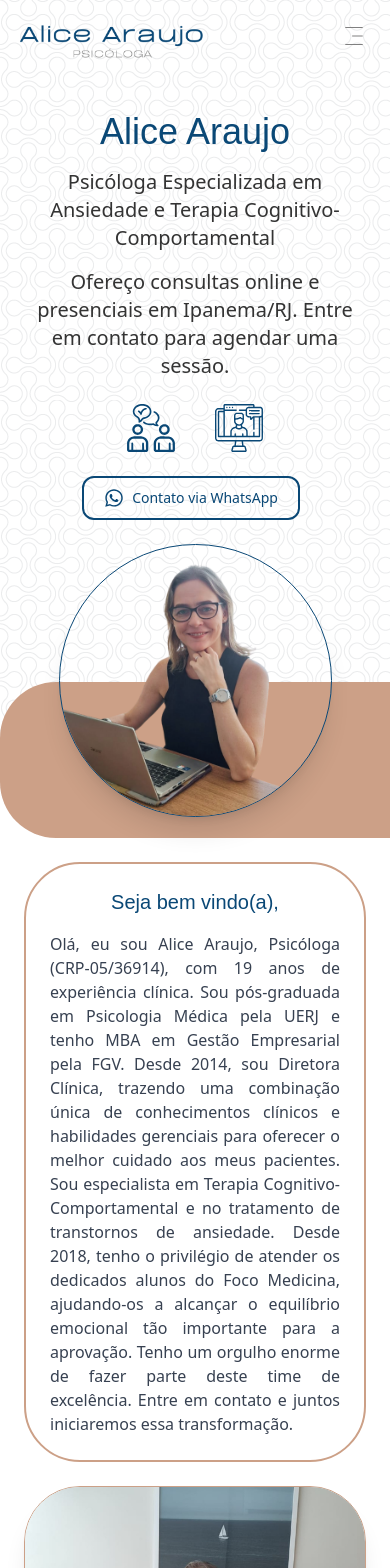
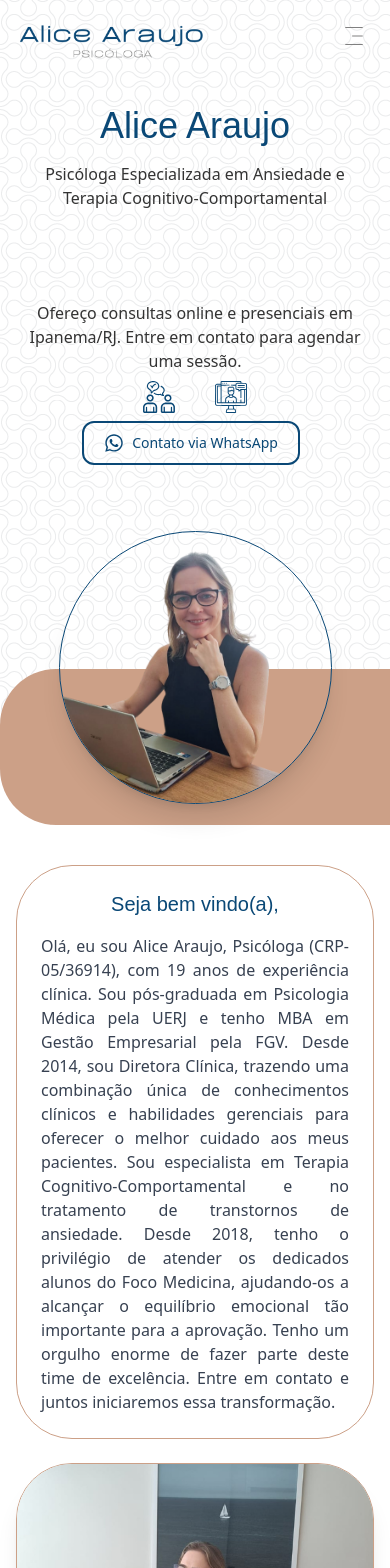
Before and after one commit to nullbr/alice-psychologist, a React (Vite) app: page / in a window 390 px wide. Shown: the top 1568 px of the page. Built offline with nearby package versions, Linux system fonts and the light colour scheme; a web font is replaced by a local one; what tailwindcss-debug-screens would draw is missing.

Commit message:
adjusting mobile layout

```diff
--- a/src/components/About.tsx
+++ b/src/components/About.tsx
@@ -2,7 +2,7 @@ import AboutImg from "../assets/about.png";
 
 const About = () => {
   return (
-    <section id="about" className="m-6 lg:m-10">
+    <section id="about" className="mx-4 mt-10">
       <article className="flex flex-col-reverse lg:flex-row justify-center items-center gap-6 lg:gap-10 text-center lg:h-[600px] xl:h-[700px] max-w-7xl mx-auto">
         <img
           src={AboutImg}
@@ -10,7 +10,7 @@ const About = () => {
           className="w-auto h-auto lg:h-full md:max-w-full rounded-7xl border border-brown-500 shadow-xl"
         />
 
-        <div className="border-2 rounded-7xl border-brown-500 p-6 lg:p-10 h-full flex flex-col items-center justify-center">
+        <div className="border rounded-7xl border-brown-500 p-6 lg:p-10 h-full flex flex-col items-center justify-center">
           <h1 className="text-xl lg:text-2xl xl:text-3xl mb-4 xl:mb-8">
             Seja bem vindo(a),
           </h1>
--- a/src/components/Contact.tsx
+++ b/src/components/Contact.tsx
@@ -1,6 +1,6 @@
 const Contact = () => {
   return (
-    <section id="contact" className="section-offset">
+    <section id="contact">
       <div className="max-w-3xl mx-auto px-6 py-10">
         <h2 className="mb-6 text-center">Onde Encontrar-me</h2>
         <p className="text-lg text-gray-700 mb-10 text-center">
--- a/src/components/Hero.tsx
+++ b/src/components/Hero.tsx
@@ -9,30 +9,30 @@ const Hero = () => {
       id="hero"
       className="bg-outline-pattern rounded-bl-7xl text-gray-600"
     >
-      <article className="flex flex-col lg:flex-row gap-6 lg:gap-10 text-center md:text-xl -mb-[45vw] md:-mb-80 max-w-7xl mx-auto px-6 pb-10 pt-28">
-        <div className="flex flex-col gap-4 lg:gap-0 lg:justify-around max-w-[500px] mx-auto">
+      <article className="flex flex-col lg:flex-row gap-6 lg:gap-10 text-center md:text-xl -mb-[45vw] md:-mb-80 max-w-7xl mx-auto px-6 pb-10 pt-16 sm:pt-28 h-[100svh] sm:h-auto">
+        <div className="flex flex-col gap-2 sm:gap-4 lg:gap-0 h-full justify-around sm:justify-normal lg:justify-around max-w-[500px] mx-auto">
           <div className="lg:h-[50%] flex flex-col items-center justify-center">
             <h1 className="text-4xl md:text-5xl mb-4">Alice Araujo</h1>
-            <p className="text-xl md:text-2xl ">
+            <p className="sm:text-xl md:text-2xl ">
               Psicóloga Especializada em Ansiedade e Terapia
               Cognitivo-Comportamental
             </p>
           </div>
           <div className="lg:h-[50%] flex flex-col items-center justify-center">
-            <p className="lg:text-white mb-6 text-xl md:text-2xl">
+            <p className="lg:text-white mb-2 sm:mb-6 sm:text-xl md:text-2xl">
               Ofereço consultas online e presenciais em Ipanema/RJ. Entre em
               contato para agendar uma sessão.
             </p>
-            <div className="flex items-center justify-center gap-10 mb-6">
+            <div className="flex items-center justify-center gap-10 mb-2 sm:mb-6">
               <img
                 src={InPerson}
                 alt="Atendimento Presencial"
-                className="w-12 h-12"
+                className="w-8 h-8 sm:w-12 sm:h-12"
               />
               <img
                 src={OnlineMeeting}
                 alt="Atendimento Online"
-                className="w-12 h-12"
+                className="w-8 h-8 sm:w-12 sm:h-12"
               />
             </div>
             <a
@@ -50,7 +50,7 @@ const Hero = () => {
           className="rounded-full border border-blue-700 shadow-xl w-[70vw] h-[70vw] md:w-[500px] md:h-[500px] justify-center items-center text-xl md:text-2xl mx-auto"
         />
       </article>
-      <div className="bg-brown-500 page-padding text-center text-white md:text-xl pt-[40vw] md:pt-[330px] rounded-l-7xl" />
+      <div className="bg-brown-500 text-center text-white md:text-xl pt-[40vw] md:pt-[330px] rounded-l-7xl" />
     </section>
   );
 };
--- a/src/components/Reviews.tsx
+++ b/src/components/Reviews.tsx
@@ -20,15 +20,10 @@ const Reviews = () => {
   }, []);
 
   return (
-    <section id="reviews" className="section-offset">
-      <div className="container page-padding">
-        <div id="reviews" className="p-4 sm:p-20 relative">
-          <div className="text-center mb-6">
-            <h2>Depoimentos</h2>
-          </div>
-          <div className="elfsight-app-1363a465-8e11-4be6-bc94-71914865b958"></div>
-        </div>
-      </div>
+    <section id="reviews" className="max-w-7xl mx-auto px-4">
+      <h2 className="text-center mb-6">Depoimentos</h2>
+
+      <div className="elfsight-app-1363a465-8e11-4be6-bc94-71914865b958"></div>
     </section>
   );
 };
--- a/src/index.css
+++ b/src/index.css
@@ -31,8 +31,8 @@
   }
 }
 
-@layer utilities {
+/* @layer utilities {
   .section-offset {
     @apply -mt-60 pt-60;
   }
-}
+} */
```
